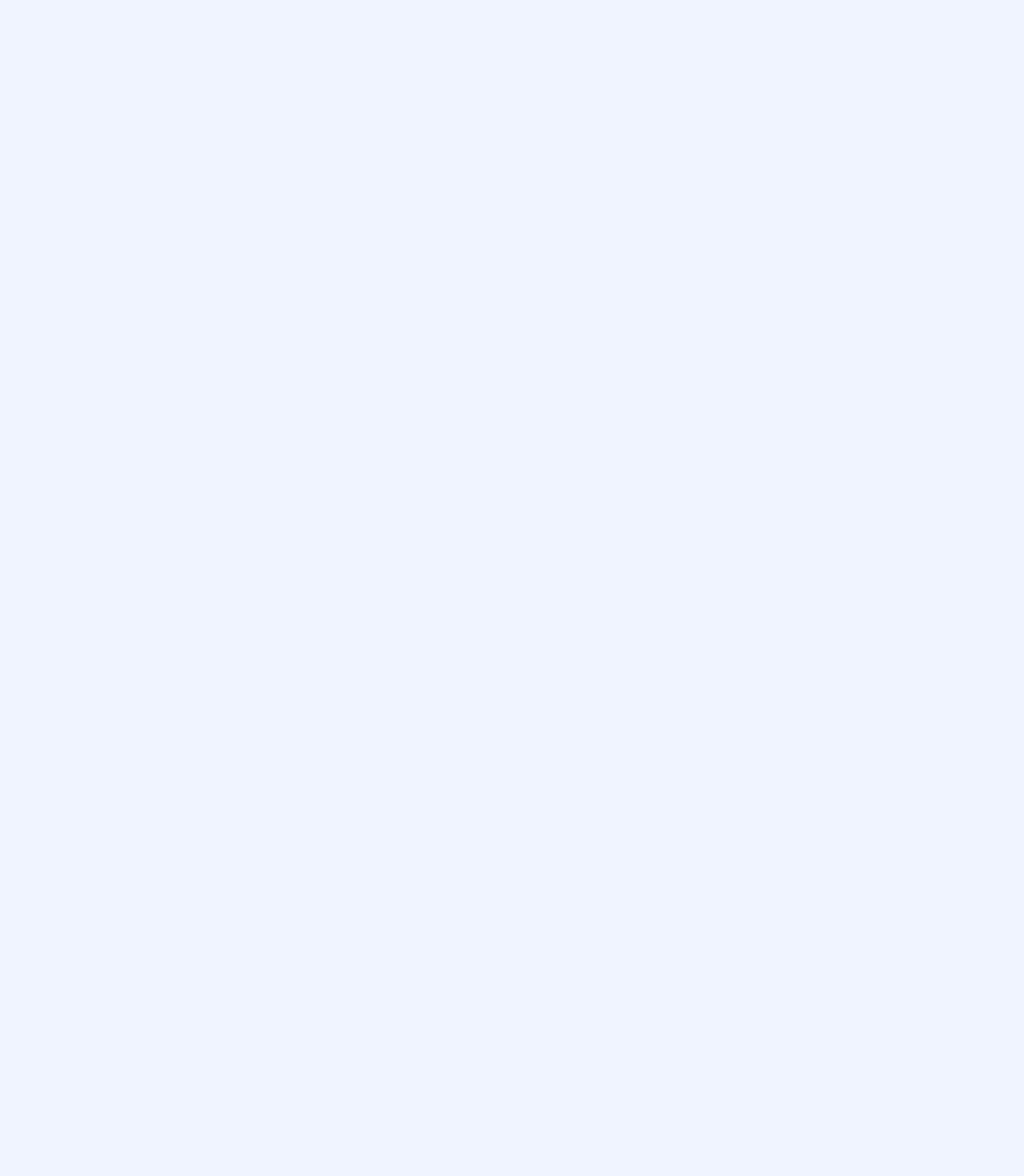
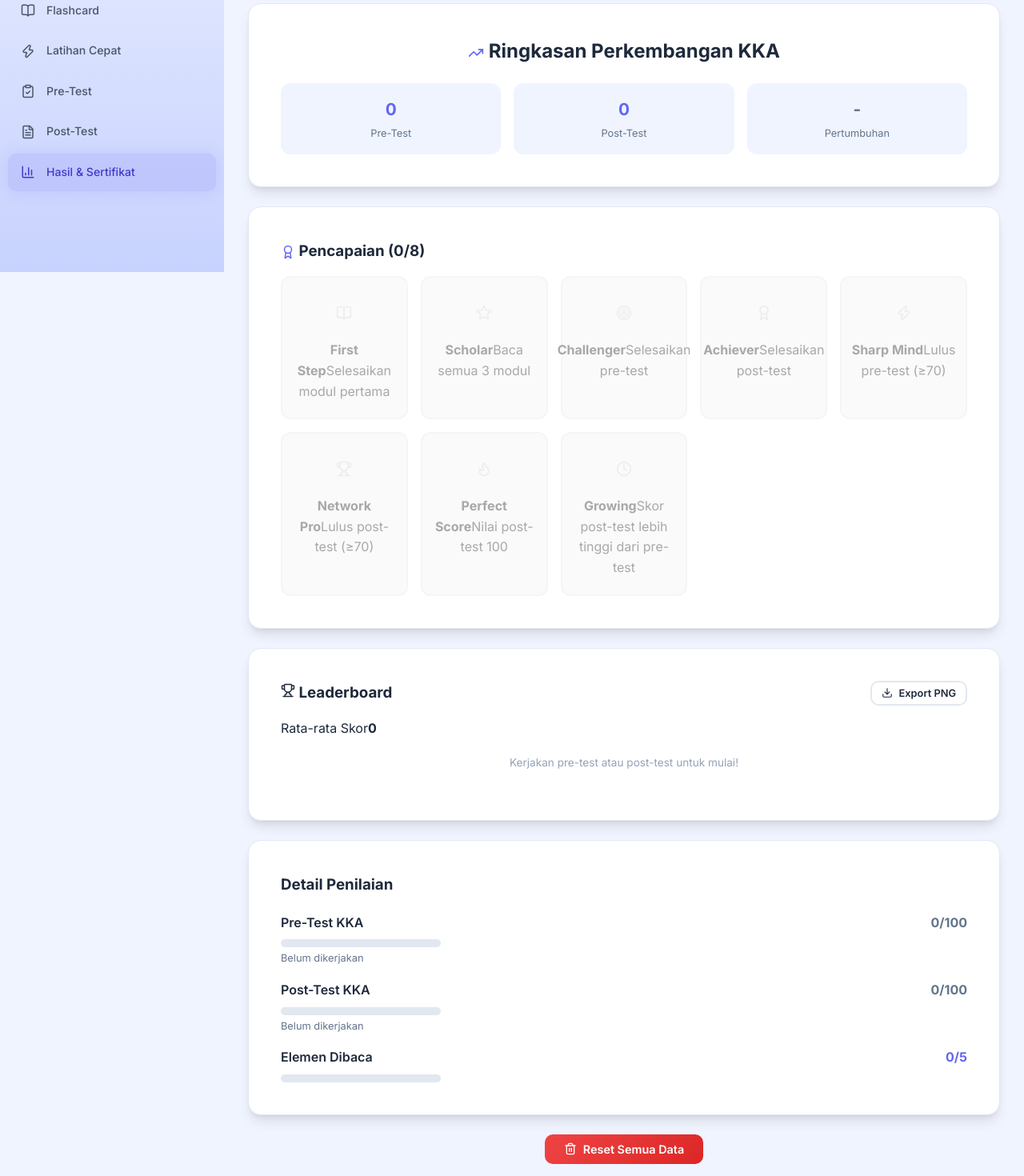
Before and after one commit to mulyadi66/media-pembelajaran-jarkom, a React (Vite) app: page /kka/hasil in a window 1280 px wide. Before the commit this address had no page. Shown: the part 460-1930 px from the top of the page at 80% size. Before the commit the page ends 800 px from the top, so only its background shows below. Built offline with nearby package versions, Linux system fonts and the light colour scheme.

Commit message:
feat: halaman Hasil & Sertifikat KKA + dukungan key/nama modul dinamis di Leaderboard & Certificate

```diff
--- a/src/App.jsx
+++ b/src/App.jsx
@@ -61,6 +61,7 @@ const FlashcardPageKKA = lazy(() => import('./pages/kka/FlashcardPageKKA'));
 const ChallengePageKKA = lazy(() => import('./pages/kka/ChallengePageKKA'));
 const PreTestKKA = lazy(() => import('./pages/kka/PreTestKKA'));
 const PostTestKKA = lazy(() => import('./pages/kka/PostTestKKA'));
+const HasilKKA = lazy(() => import('./pages/kka/HasilKKA'));
 
 export default function App() {
   return (
@@ -102,6 +103,7 @@ export default function App() {
                 <Route path="/kka/challenge" element={<ChallengePageKKA />} />
                 <Route path="/kka/pretest" element={<PreTestKKA />} />
                 <Route path="/kka/posttest" element={<PostTestKKA />} />
+                <Route path="/kka/hasil" element={<HasilKKA />} />
                 <Route path="/mpk1/modul1" element={<Modul1 />} />
                 <Route path="/mpk1/modul2" element={<Modul2 />} />
                 <Route path="/mpk1/modul3" element={<Modul3 />} />
--- a/src/components/Certificate.jsx
+++ b/src/components/Certificate.jsx
@@ -1,7 +1,7 @@
 import { useRef } from 'react';
 import { Download, Award } from 'lucide-react';
 
-export default function Certificate({ studentName = 'Siswa', module }) {
+export default function Certificate({ studentName = 'Siswa', module, title = 'Perencanaan & Pengalamatan Jaringan' }) {
   const certRef = useRef(null);
 
   const handleDownload = async () => {
@@ -52,7 +52,7 @@ export default function Certificate({ studentName = 'Siswa', module }) {
             Telah berhasil menyelesaikan pembelajaran
           </p>
           <p style={{ fontSize: 18, fontWeight: 700, color: '#4f46e5', marginBottom: 6 }}>
-            Perencanaan & Pengalamatan Jaringan
+            {title}
           </p>
           <p style={{ fontSize: 13, color: '#64748b', marginBottom: 24 }}>
             Mata Pelajaran Kejuruan Teknik Jaringan Komputer dan Telekomunikasi — Kelas XI
--- a/src/components/Layout.jsx
+++ b/src/components/Layout.jsx
@@ -132,6 +132,7 @@ const subjects = {
       { to: '/kka/challenge', icon: Zap, label: 'Latihan Cepat' },
       { to: '/kka/pretest', icon: ClipboardCheck, label: 'Pre-Test' },
       { to: '/kka/posttest', icon: FileText, label: 'Post-Test' },
+      { to: '/kka/hasil', icon: BarChart3, label: 'Hasil & Sertifikat' },
     ],
     titles: {
       '/kka': 'Dashboard KKA',
@@ -144,6 +145,7 @@ const subjects = {
       '/kka/challenge': 'Latihan Cepat KKA',
       '/kka/pretest': 'Pre-Test KKA',
       '/kka/posttest': 'Post-Test KKA',
+      '/kka/hasil': 'Hasil & Sertifikat KKA',
     },
     descs: {
       '/kka': 'Media Pembelajaran Koding dan Kecerdasan Artifisial',
@@ -156,6 +158,7 @@ const subjects = {
       '/kka/challenge': 'Latihan cepat KKA melawan waktu',
       '/kka/pretest': 'Uji pemahaman awal KKA',
       '/kka/posttest': 'Evaluasi pemahaman KKA. Target: ≥70',
+      '/kka/hasil': 'Ringkasan, pencapaian, dan sertifikat KKA',
     },
   },
   mpk2: {
--- a/src/components/Leaderboard.jsx
+++ b/src/components/Leaderboard.jsx
@@ -1,11 +1,11 @@
 import { Trophy, Medal, Download } from 'lucide-react';
 import { useRef, useState } from 'react';
 
-export default function Leaderboard({ scores = {} }) {
+export default function Leaderboard({ scores = {}, pretestKey = 'pretest', posttestKey = 'posttest' }) {
   const ref = useRef(null);
   const [loading, setLoading] = useState(false);
-  const pretest = scores.pretest || 0;
-  const posttest = scores.posttest || 0;
+  const pretest = scores[pretestKey] || 0;
+  const posttest = scores[posttestKey] || 0;
   const total = pretest + posttest;
   const avg = (pretest + posttest) > 0 ? Math.round(total / ((pretest > 0 ? 1 : 0) + (posttest > 0 ? 1 : 0) || 1)) : 0;
 
--- a/src/pages/kka/DashboardKKA.jsx
+++ b/src/pages/kka/DashboardKKA.jsx
@@ -1,5 +1,5 @@
 import { Link } from 'react-router-dom';
-import { Code2, Brain, Terminal, BookOpen, Trophy, Cpu, Zap, ClipboardCheck, FileText, GitBranch, Database, MonitorSmartphone, BarChart3 } from 'lucide-react';
+import { Code2, Brain, Terminal, BookOpen, Trophy, Cpu, Zap, ClipboardCheck, FileText, BarChart3, GitBranch, Database, MonitorSmartphone } from 'lucide-react';
 
 export default function DashboardKKA() {
   const elements = [
@@ -15,6 +15,7 @@ export default function DashboardKKA() {
     { to: '/kka/challenge', title: 'Latihan Cepat', desc: 'Tes kecepatan', icon: Zap, color: ['#f59e0b', '#f97316'] },
     { to: '/kka/pretest', title: 'Pre-Test', desc: 'Uji awal', icon: ClipboardCheck, color: ['#06b6d4', '#0891b2'] },
     { to: '/kka/posttest', title: 'Post-Test', desc: 'Evaluasi akhir', icon: FileText, color: ['#ef4444', '#dc2626'] },
+    { to: '/kka/hasil', title: 'Hasil & Sertifikat', desc: 'Pencapaian & sertifikat', icon: BarChart3, color: ['#f43f5e', '#e11d48'] },
   ];
 
   return (
--- /dev/null
+++ b/src/pages/kka/HasilKKA.jsx
@@ -0,0 +1,107 @@
+import { useApp } from '../../context/AppContext';
+import Badges from '../../components/Badges';
+import { checkBadges } from '../../data/badges';
+import Certificate from '../../components/Certificate';
+import Leaderboard from '../../components/Leaderboard';
+import { Trash2, Award, TrendingUp } from 'lucide-react';
+
+export default function HasilKKA() {
+  const { scores, modulesRead, resetAll, studentName, saveStudentName } = useApp();
+  const pretestScore = scores.kka_pretest || 0;
+  const posttestScore = scores.kka_posttest || 0;
+  const pretestAnswered = Object.keys(JSON.parse(localStorage.getItem('jarkomlab_kka_pretestAnswers') || '{}')).length;
+  const posttestAnswered = Object.keys(JSON.parse(localStorage.getItem('jarkomlab_kka_posttestAnswers') || '{}')).length;
+  const growth = posttestScore > 0 && pretestScore > 0 ? posttestScore - pretestScore : null;
+  const earnedBadges = checkBadges(scores, modulesRead);
+  const passed = posttestScore >= 70;
+
+  return (
+    <div className="content-section">
+      <div className="result-card fade-in">
+        <h3 style={{marginBottom: 12}}>Nama Siswa</h3>
+        <input type="text" className="calc-input" placeholder="Masukkan nama untuk sertifikat..."
+          value={studentName} onChange={e => saveStudentName(e.target.value)}
+          style={{maxWidth: 400, margin: '0 auto', display: 'block', padding: '10px 16px', border: '2px solid var(--border)', borderRadius: 10, fontFamily: 'inherit', fontSize: '0.95rem', textAlign: 'center'}} />
+      </div>
+
+      <div className="result-card fade-in">
+        <h2 style={{marginBottom: 20}}><TrendingUp size={20} style={{color: 'var(--primary)', verticalAlign: 'middle'}} /> Ringkasan Perkembangan KKA</h2>
+        <div className="result-details" style={{marginTop: 0}}>
+          <div className="result-detail">
+            <div className="detail-value">{pretestScore}</div>
+            <div className="detail-label">Pre-Test</div>
+          </div>
+          <div className="result-detail">
+            <div className="detail-value">{posttestScore}</div>
+            <div className="detail-label">Post-Test</div>
+          </div>
+          <div className="result-detail">
+            <div className="detail-value" style={{color: growth !== null ? (growth > 0 ? 'var(--success)' : 'var(--danger)') : 'var(--text-light)'}}>
+              {growth !== null ? (growth > 0 ? '+' : '') + growth : '-'}
+            </div>
+            <div className="detail-label">Pertumbuhan</div>
+          </div>
+        </div>
+      </div>
+
+      <div className="result-card fade-in" style={{textAlign: 'left'}}>
+        <h3 style={{marginBottom: 16}}><Award size={18} style={{color: 'var(--primary)', verticalAlign: 'middle'}} /> Pencapaian ({earnedBadges.length}/8)</h3>
+        <Badges earnedIds={earnedBadges} />
+      </div>
+
+      <div className="result-card fade-in" style={{textAlign: 'left'}}>
+        <Leaderboard scores={scores} pretestKey="kka_pretest" posttestKey="kka_posttest" />
+      </div>
+
+      <div className="result-card fade-in" style={{textAlign: 'left'}}>
+        <h3 style={{marginBottom: 20}}>Detail Penilaian</h3>
+        <ScoreBar label="Pre-Test KKA" score={pretestScore} answered={pretestAnswered} />
+        <ScoreBar label="Post-Test KKA" score={posttestScore} answered={posttestAnswered} />
+        <div style={{marginTop: 16}}>
+          <div style={{display:'flex',justifyContent:'space-between',marginBottom:8}}>
+            <span style={{fontWeight:600}}>Elemen Dibaca</span>
+            <span style={{fontWeight:700,color:'var(--primary)'}}>{Object.values(modulesRead).filter(Boolean).length}/5</span>
+          </div>
+          <div className="progress-bar" style={{height:10}}>
+            <div className="progress-fill" style={{width: (Object.values(modulesRead).filter(Boolean).length / 5 * 100) + '%'}} />
+          </div>
+        </div>
+      </div>
+
+      {passed && (
+        <div className="result-card fade-in">
+          <h3 style={{marginBottom: 16}}><Award size={18} style={{color: 'var(--success)', verticalAlign: 'middle'}} /> Sertifikat</h3>
+          <p style={{color: 'var(--text-light)', marginBottom: 16, fontSize: '0.9rem'}}>
+            Kamu telah lulus post-test! Download sertifikat di bawah ini.
+          </p>
+          <Certificate studentName={studentName || 'Siswa'} score={posttestScore} module="KKA JarkomLab" title="Koding dan Kecerdasan Artifisial (KKA)" />
+        </div>
+      )}
+
+      <div style={{textAlign: 'center', margin: '20px 0'}}>
+        <button className="btn btn-danger" onClick={() => { if(window.confirm('Yakin ingin mereset semua data?')) resetAll(); }}>
+          <Trash2 size={16} /> Reset Semua Data
+        </button>
+      </div>
+    </div>
+  );
+}
+
+function ScoreBar({ label, score, answered }) {
+  const passed = score >= 70;
+  return (
+    <div style={{marginBottom: 16}}>
+      <div style={{display:'flex',justifyContent:'space-between',alignItems:'center',marginBottom:8}}>
+        <span style={{fontWeight:600}}>{label}</span>
+        <span style={{fontWeight:700,color: score > 0 ? (passed ? 'var(--success)' : 'var(--danger)') : 'var(--text-light)'}}>{score}/100</span>
+      </div>
+      <div className="progress-bar" style={{height:10}}>
+        <div className="progress-fill" style={{width: score + '%', background: score > 0 ? (passed ? 'var(--success)' : 'var(--danger)') : 'var(--border)'}} />
+      </div>
+      <div style={{fontSize:'0.8rem',color:'var(--text-light)',marginTop:4}}>
+        {answered > 0 ? `${answered} soal terjawab` : 'Belum dikerjakan'}
+        {score > 0 && (passed ? ' — Lulus' : ' — Target: 70')}
+      </div>
+    </div>
+  );
+}
```
